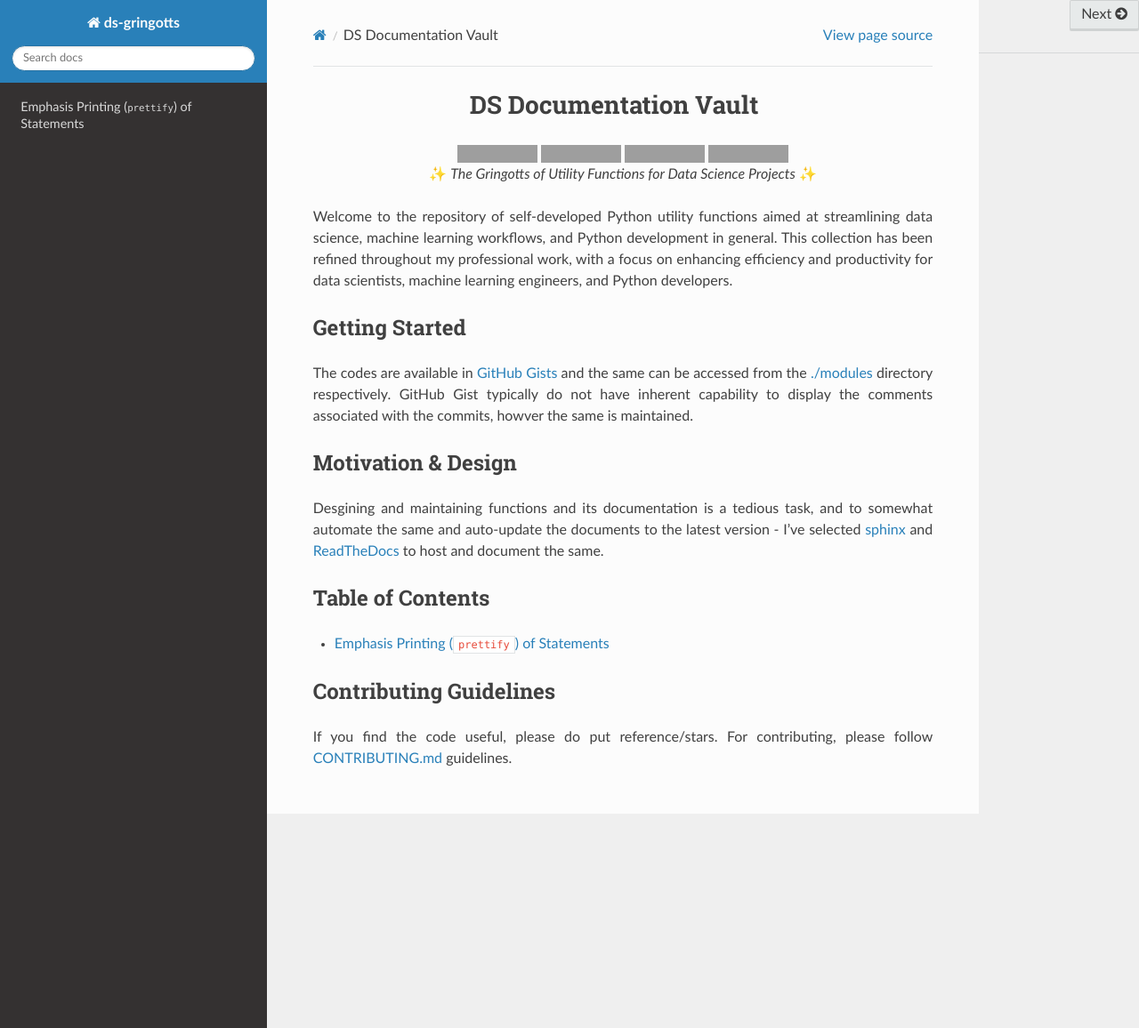
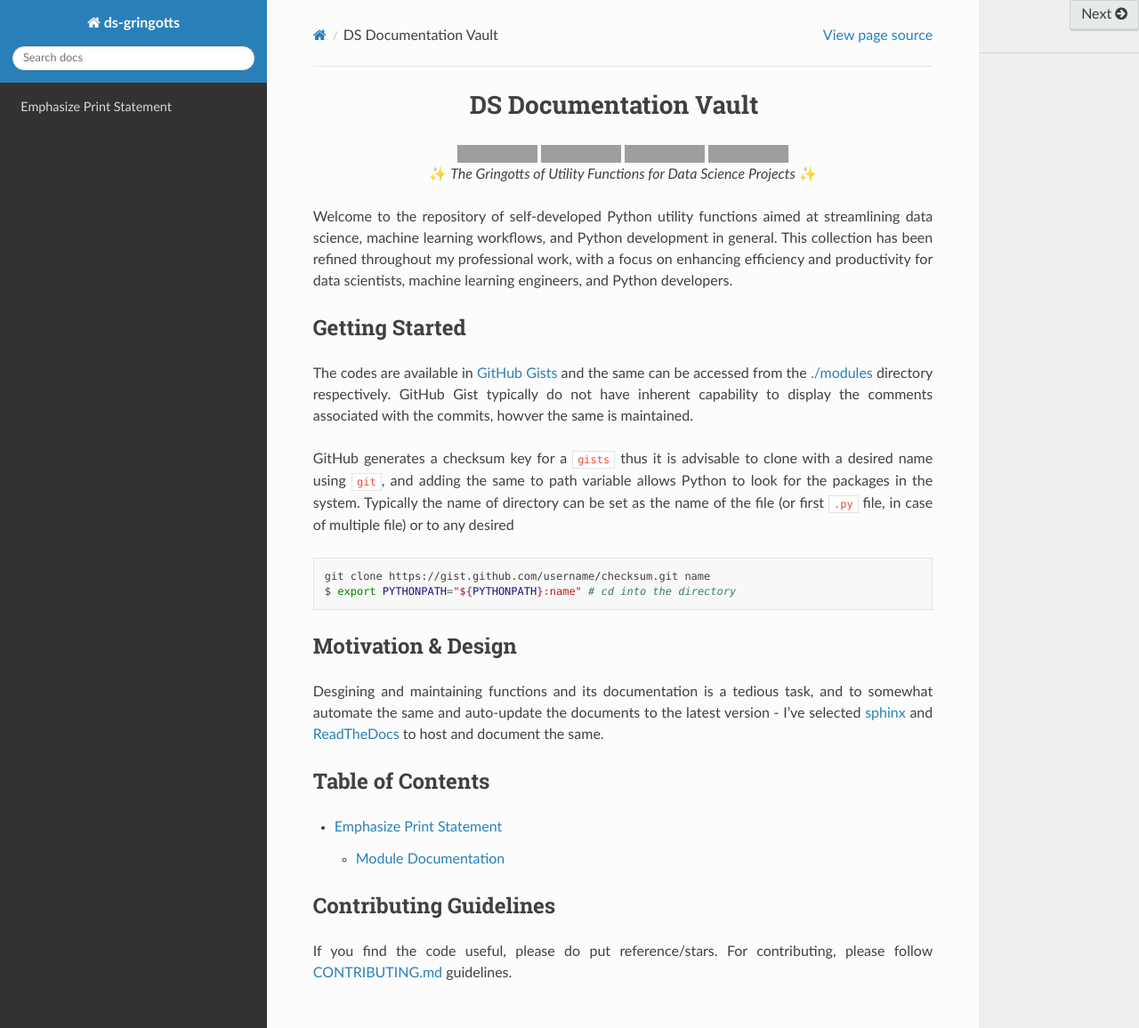
Before and after one commit to code-archived/ds-gringotts, a Sphinx documentation site: the page built from docs/index.md, in a window 1280 px wide and 1156 px high. Shown: the whole window at 89% size. Built offline with Sphinx 7.4.7 and the Read the Docs theme 2.0.0, drawn with Linux system fonts in a browser that asks for light colours; the version number could not be read and is left out; grey boxes are pictures that could not be loaded.

Commit message:
📃 move getting started to index, fix header in prettify.md

````diff
--- a/docs/index.md
+++ b/docs/index.md
@@ -23,6 +23,15 @@ The codes are available in [GitHub Gists](https://gist.github.com/ZenithClown) a
 [./modules](../modules/) directory respectively. GitHub Gist typically do not have inherent capability to display the
 comments associated with the commits, howver the same is maintained.
 
+GitHub generates a checksum key for a `gists` thus it is advisable to clone with a desired name using `git`, and adding
+the same to path variable allows Python to look for the packages in the system. Typically the name of directory can be
+set as the name of the file (or first `.py` file, in case of multiple file) or to any desired
+
+```shell
+git clone https://gist.github.com/username/checksum.git name
+$ export PYTHONPATH="${PYTHONPATH}:name" # cd into the directory
+```
+
 ## Motivation & Design
 
 Desgining and maintaining functions and its documentation is a tedious task, and to somewhat automate the same and auto-update
--- a/docs/prettify.md
+++ b/docs/prettify.md
@@ -1,8 +1,7 @@
 <div align = "center">
 
-# Emphasis Printing (`prettify`) of Statements
+# Emphasize Print Statement
 
-<br>
 ✨ *emphasize texts with bold/colors in CLI/notebook* ✨
 
 </div>
@@ -17,6 +16,8 @@ between by translating "human redable" text to "machine translated" format to be
 [`public gist`](https://gist.github.com/ZenithClown/c6b4c51de4d4dac564ecbe0e178955cb) provides a collection of function
 and proper citations are provided as discovered.
 
+## Module Documentation
+
 ```{eval-rst}
 .. automodule:: prettify
   :members:
````
